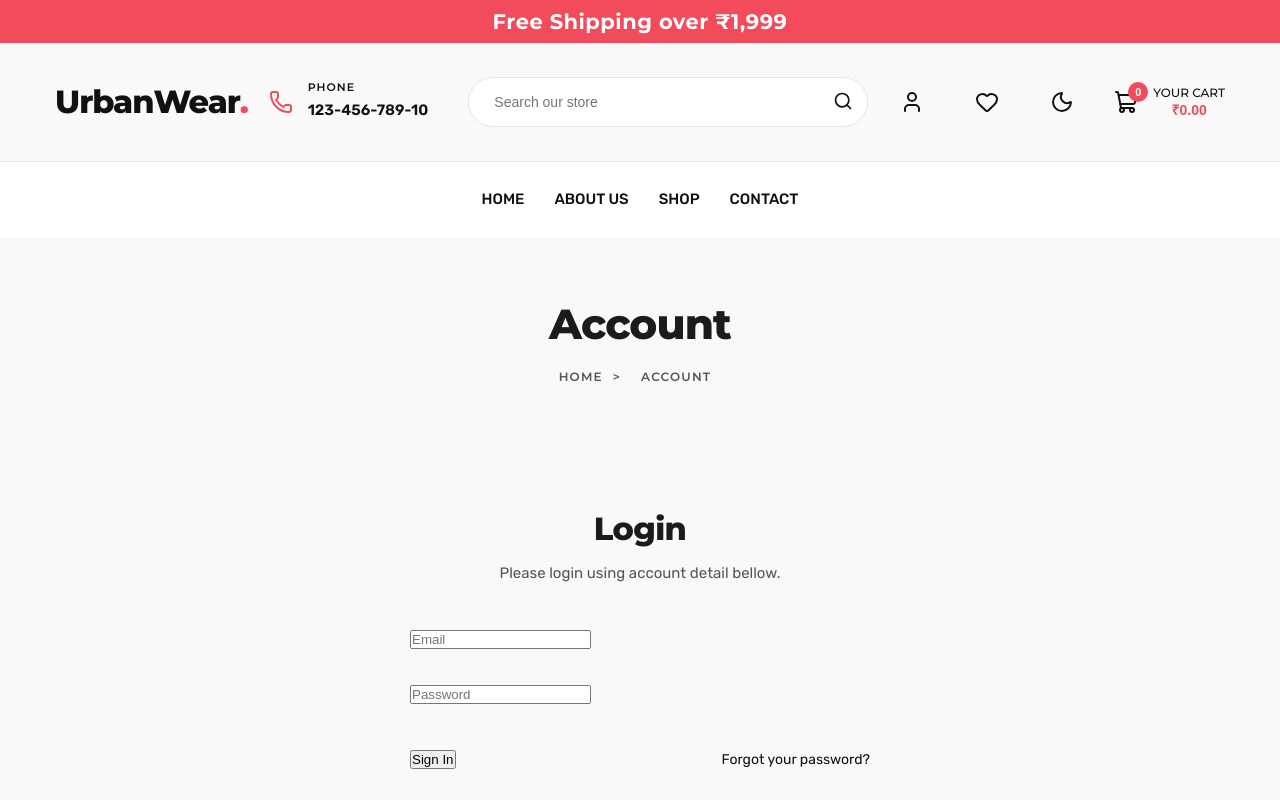
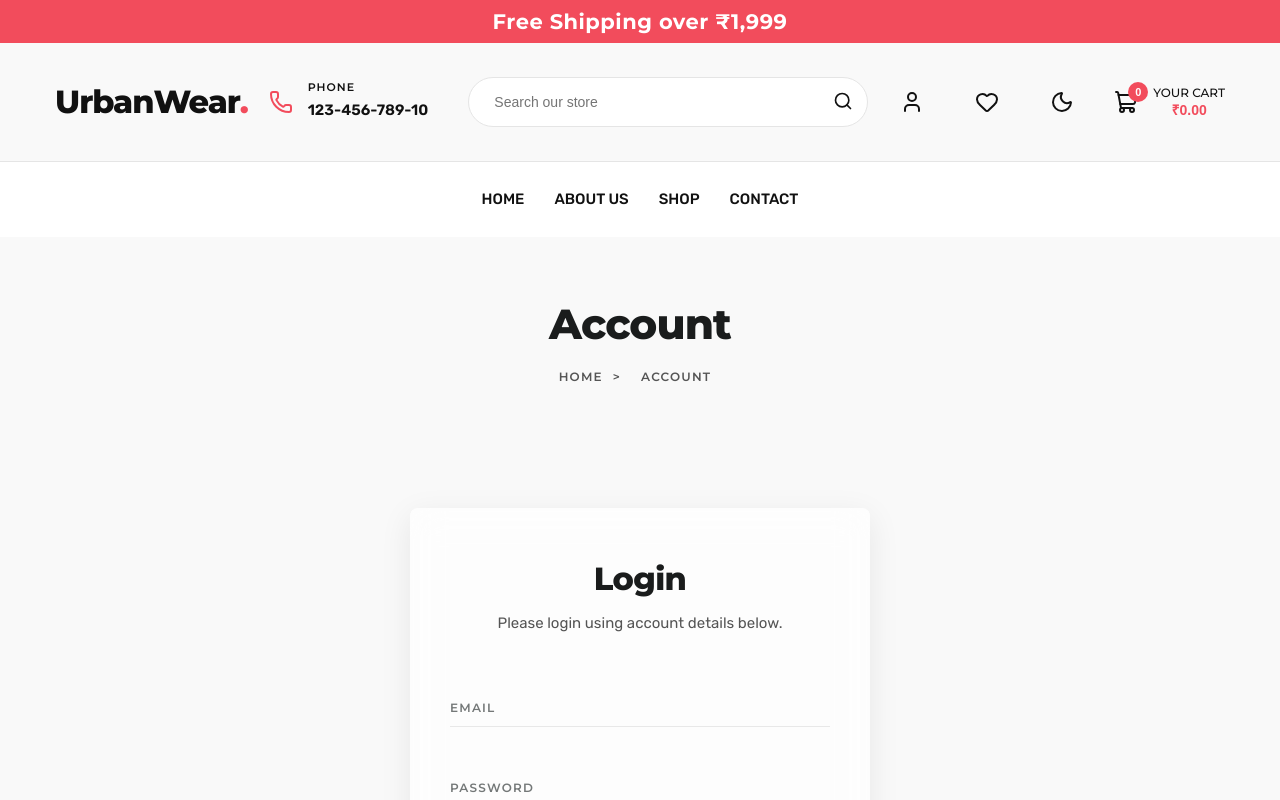
Before and after one commit to jayagrawal-petabyte/BrainMint_Clothing_Project, a React (Vite) app in the folder frontend/: page /login in a window 1280 px wide. Shown: the top 800 px of the page. Built offline with nearby package versions, Linux system fonts and the light colour scheme.

Commit message:
Refactor Login component for styling and text correction
Updated class names for styling consistency and corrected a typo in the login prompt.

```diff
--- a/frontend/src/pages/Login.jsx
+++ b/frontend/src/pages/Login.jsx
@@ -46,44 +46,48 @@ const Login = () => {
 
       {/* Login Form */}
       <div className="auth-container">
-        <div className="auth-form-wrapper">
+        <div className="auth-form-wrapper stitch-card">
           <div className="auth-form-header">
             <h2>Login</h2>
-            <p>Please login using account detail bellow.</p>
+            <p>Please login using account details below.</p>
           </div>
 
           <form className="auth-form" onSubmit={handleSubmit}>
             {error && <div className="auth-error">{error}</div>}
 
-            <div className="auth-input-group">
+            <div className="auth-input-group stitch-input">
               <input
                 type="email"
-                placeholder="Email"
+                id="email"
+                placeholder=" "
                 value={email}
                 onChange={(e) => setEmail(e.target.value)}
                 required
               />
+              <label htmlFor="email">Email</label>
             </div>
 
-            <div className="auth-input-group">
+            <div className="auth-input-group stitch-input">
               <input
                 type="password"
-                placeholder="Password"
+                id="password"
+                placeholder=" "
                 value={password}
                 onChange={(e) => setPassword(e.target.value)}
                 required
               />
+              <label htmlFor="password">Password</label>
             </div>
 
             <div className="auth-actions">
               <button
                 type="submit"
-                className="auth-submit-btn"
+                className="auth-submit-btn stitch-btn"
                 disabled={isLoading}
               >
                 {isLoading ? 'Signing In...' : 'Sign In'}
               </button>
-              <Link to="/forgot-password" className="auth-forgot-link">
+              <Link to="/forgot-password" className="auth-forgot-link stitch-link">
                 Forgot your password?
               </Link>
             </div>
```
